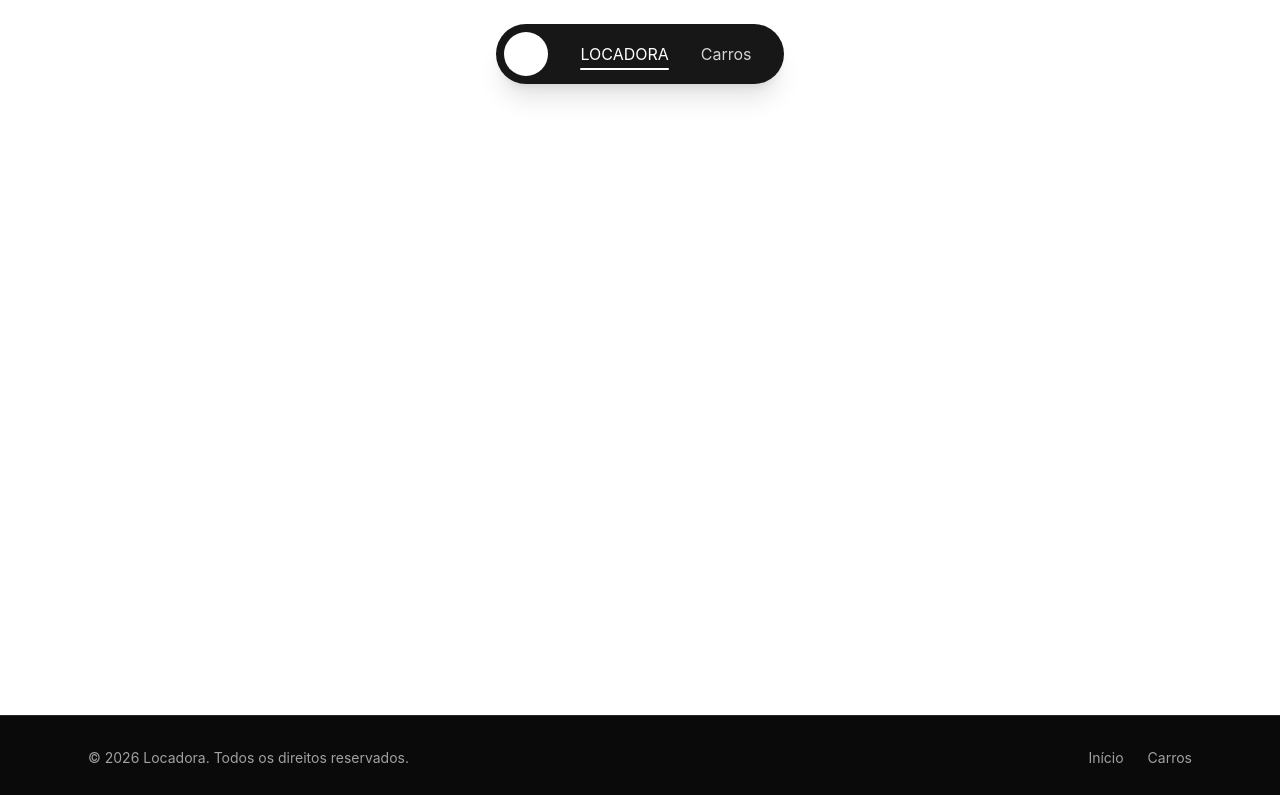
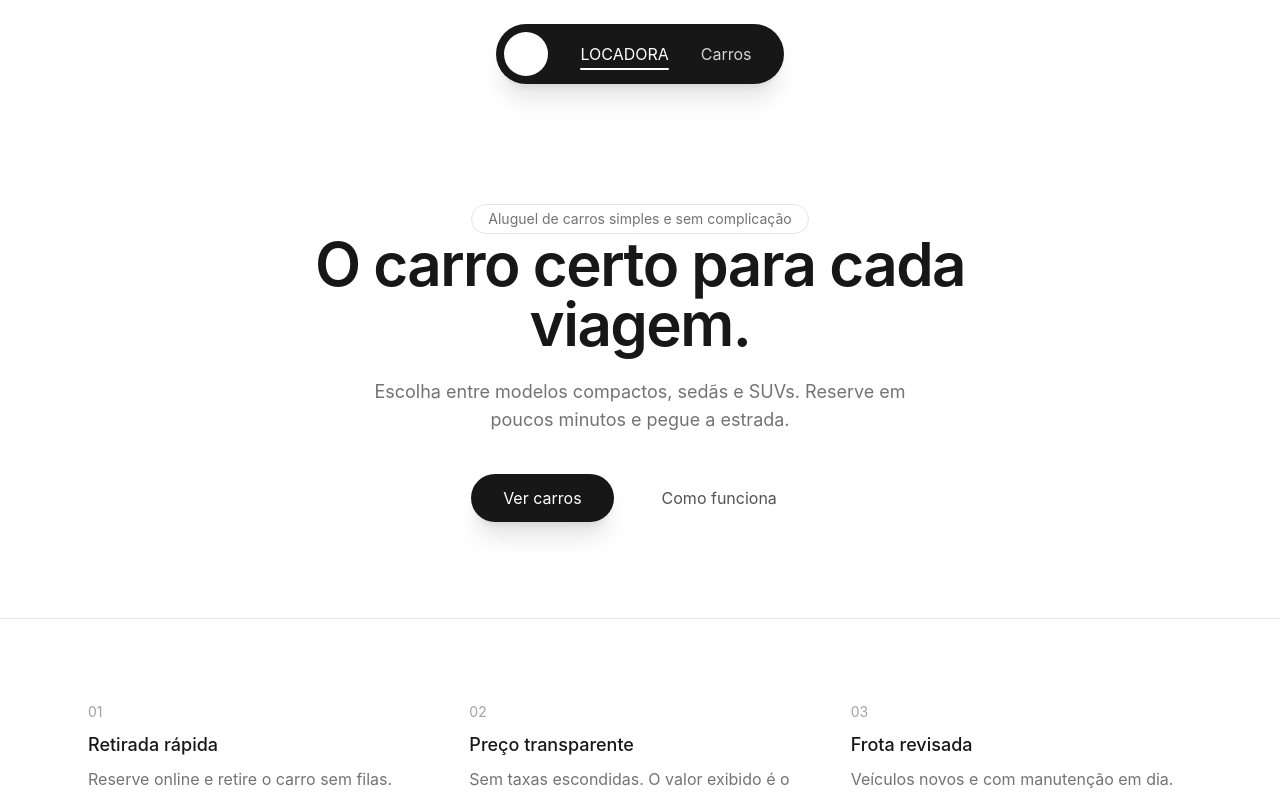
Before and after one commit to LOCADORA-CP6/locadora, a React (Vite) app: page / in a window 1280 px wide. Shown: the top 795 px of the page. Built offline with nearby package versions, Linux system fonts and the light colour scheme; some icons are missing.

Commit message:
feat: Adicionando Home

```diff
--- a/src/pages/Home.jsx
+++ b/src/pages/Home.jsx
@@ -8,9 +8,29 @@ const destaques = [
 
 const Home = () => {
   return (
-    <>
+    <main className="flex-1">
+      <section className="mx-auto flex max-w-6xl flex-col items-center px-6 pt-16 pb-24 text-center sm:pt-24">
+        <span className="rounded-full border border-neutral-200 px-4 py-1 text-sm text-neutral-500">Aluguel de carros simples e sem complicação</span>
+        <h1 className="nt-6 max-w-3xl text-4xl font-semibold tracking-tight text-neutral-900 sm:text-6xl">O carro certo para cada viagem.</h1>
+        <p className="mt-6 max-w-xl text-base text-neutral-500 sm:text-lg">Escolha entre modelos compactos, sedãs e SUVs. Reserve em poucos minutos e pegue a estrada.</p>
+        <div className="mt-10 flex flex-col items-center gap-4 sm:flex-row">
+          <Link to="/carros" className="rounded-full bg-neutral-900 px-8 py-3 text-white shadow-xl transition-all duration-300 hover:-translate-y-0.5 hover:bg-neutral-800">Ver carros</Link>
+          <a href="#como-funciona" className="rounded-full px-8 py-3 text-neutral-600 transition-all duration-300 hover:text-neutral-900">Como funciona</a>
+        </div>
+      </section>
 
-    </>
+      <section id="como-funciona" className="border-t border-neutral-200">
+        <div className="mx-auto grid max-w-6xl gap-10 px-6 py-20 sm:grid-cols-3">
+          {destaques.map((item, i) => (
+            <div key={item.titulo}>
+              <span className="text-sm text-neutral-400">0{i + 1}</span>
+              <h2 className="mt-2 text-lg font-medium text-neutral-900">{item.titulo}</h2>
+              <p className="mt-2 text-neutral-500">{item.texto}</p>
+            </div>
+          ))}
+        </div>
+      </section>
+    </main>
   )
 }
 
```
